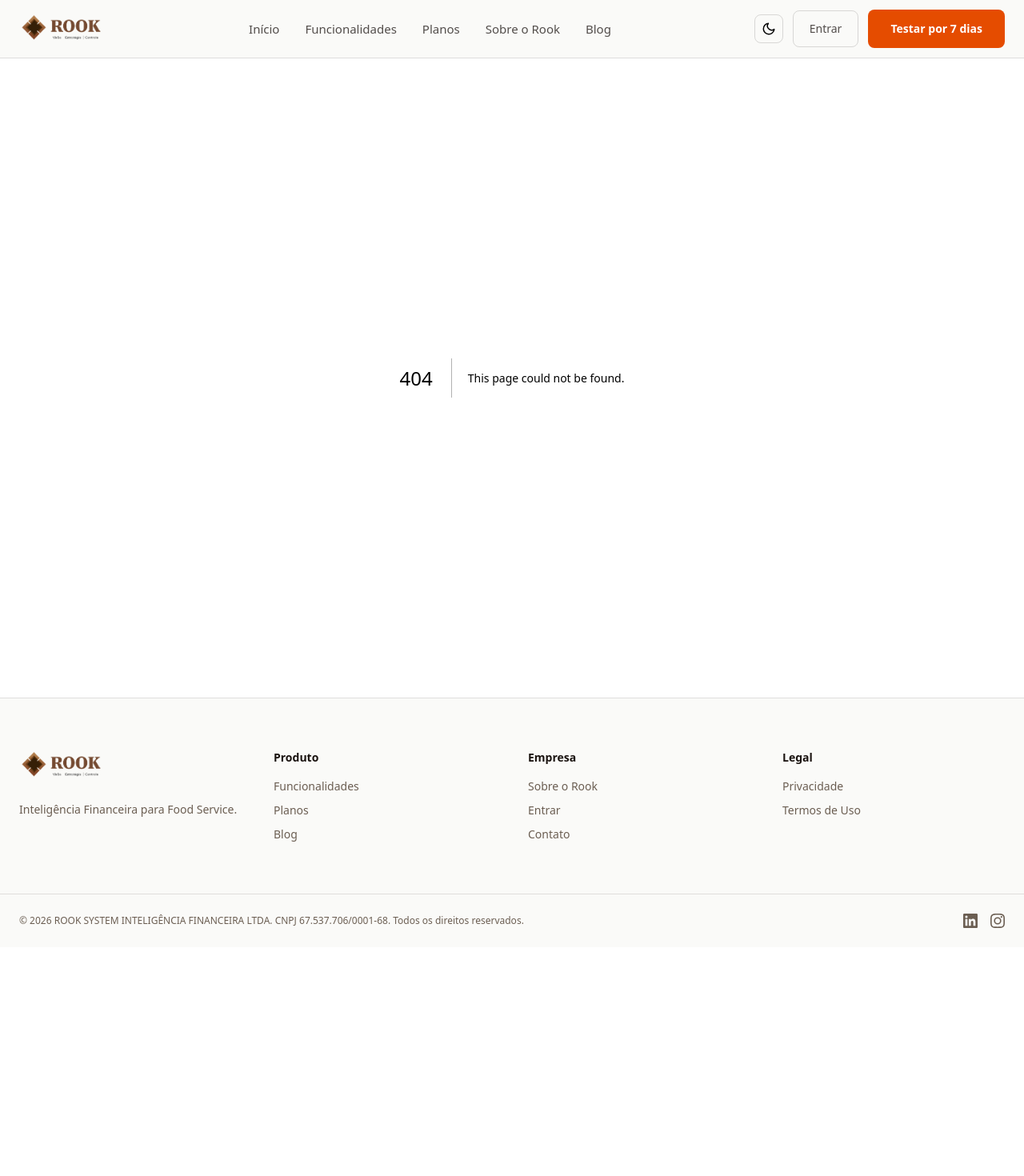
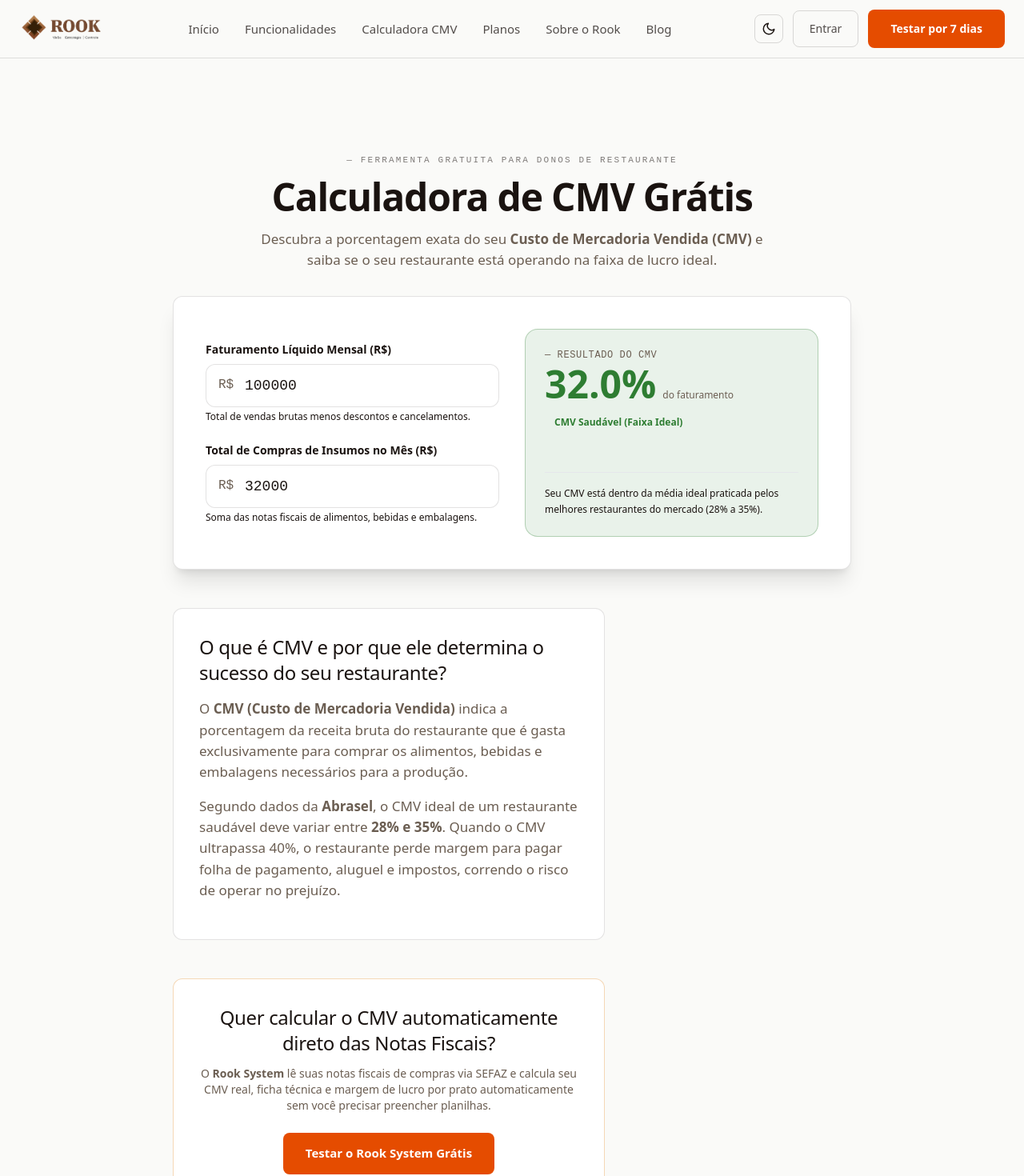
Before and after one commit to rook-system-agentic/rook-landing, a Next.js app: page /calculadora-cmv in a window 1280 px wide. Before the commit this address had no page. Shown: the top 1470 px of the page at 80% size. Before the commit the page ends 1184 px from the top, so only its background shows below. Built offline with nearby package versions, Linux system fonts and the light colour scheme.

Commit message:
feat(seo): otimizacao de SEO para sistema de gestao para restaurante, dominio oficial rook.com.br, JSON-LD e calculadora de CMV gratis (#54)

```diff
--- /dev/null
+++ b/src/app/calculadora-cmv/page.tsx
@@ -0,0 +1,134 @@
+"use client";
+
+import { useState } from "react";
+import Link from "next/link";
+
+export default function CalculadoraCmvPage() {
+  const [faturamento, setFaturamento] = useState<number>(100000);
+  const [compras, setCompras] = useState<number>(32000);
+
+  const cmvPorcentagem = faturamento > 0 ? (compras / faturamento) * 100 : 0;
+
+  const getStatusCMV = (cmv: number) => {
+    if (cmv === 0) return { label: "Informe os valores", color: "text-muted", bg: "bg-card border-border", desc: "Digite o faturamento e compras acima." };
+    if (cmv < 28) return { label: "CMV Baixo / Excelente", color: "text-floresta", bg: "bg-floresta/10 border-floresta/30", desc: "Sua margem bruta está protegida. Mantenha a padronização das fichas técnicas." };
+    if (cmv <= 35) return { label: "CMV Saudável (Faixa Ideal)", color: "text-floresta", bg: "bg-floresta/10 border-floresta/30", desc: "Seu CMV está dentro da média ideal praticada pelos melhores restaurantes do mercado (28% a 35%)." };
+    if (cmv <= 42) return { label: "Atenção — Margem Apertada", color: "text-ocre", bg: "bg-ocre/10 border-ocre/30", desc: "Seu CMV está elevado. É recomendado auditar preços de fornecedores e desperdícios na cozinha." };
+    return { label: "Alerta Crítico — CMV Alto", color: "text-terracota", bg: "bg-terracota/10 border-terracota/30", desc: "Mais de 42% da sua receita está indo direto para insumos. Há risco iminente de prejuízo operacional." };
+  };
+
+  const status = getStatusCMV(cmvPorcentagem);
+
+  return (
+    <div className="section-spacing">
+      <div className="max-w-4xl mx-auto px-6">
+        {/* Breadcrumb / Category */}
+        <div className="text-center mb-8">
+          <p className="section-label mb-3">— Ferramenta Gratuita para Donos de Restaurante</p>
+          <h1 className="heading-hero text-3xl sm:text-5xl font-bold mb-4">
+            Calculadora de CMV Grátis
+          </h1>
+          <p className="text-body max-w-2xl mx-auto">
+            Descubra a porcentagem exata do seu <strong>Custo de Mercadoria Vendida (CMV)</strong> e saiba se o seu restaurante está operando na faixa de lucro ideal.
+          </p>
+        </div>
+
+        {/* Form & Calculator Card */}
+        <div className="card p-6 sm:p-10 mb-12 shadow-xl">
+          <div className="grid md:grid-cols-2 gap-8 items-center">
+            {/* Inputs */}
+            <div className="space-y-6">
+              <div>
+                <label htmlFor="faturamento-input" className="block text-sm font-semibold text-cream mb-2">
+                  Faturamento Líquido Mensal (R$)
+                </label>
+                <div className="relative">
+                  <span className="absolute left-4 top-1/2 -translate-y-1/2 text-muted font-mono">R$</span>
+                  <input
+                    id="faturamento-input"
+                    type="number"
+                    value={faturamento || ""}
+                    onChange={(e) => setFaturamento(Number(e.target.value))}
+                    placeholder="100000"
+                    className="w-full pl-12 pr-4 py-3 bg-body/40 border border-border rounded-xl text-cream font-mono text-lg focus:outline-none focus:border-ocre transition-colors"
+                  />
+                </div>
+                <p className="text-xs text-muted/70 mt-1">Total de vendas brutas menos descontos e cancelamentos.</p>
+              </div>
+
+              <div>
+                <label htmlFor="compras-input" className="block text-sm font-semibold text-cream mb-2">
+                  Total de Compras de Insumos no Mês (R$)
+                </label>
+                <div className="relative">
+                  <span className="absolute left-4 top-1/2 -translate-y-1/2 text-muted font-mono">R$</span>
+                  <input
+                    id="compras-input"
+                    type="number"
+                    value={compras || ""}
+                    onChange={(e) => setCompras(Number(e.target.value))}
+                    placeholder="32000"
+                    className="w-full pl-12 pr-4 py-3 bg-body/40 border border-border rounded-xl text-cream font-mono text-lg focus:outline-none focus:border-ocre transition-colors"
+                  />
+                </div>
+                <p className="text-xs text-muted/70 mt-1">Soma das notas fiscais de alimentos, bebidas e embalagens.</p>
+              </div>
+            </div>
+
+            {/* Resultado */}
+            <div className={`p-6 rounded-2xl border ${status.bg} flex flex-col justify-between min-h-[260px]`}>
+              <div>
+                <p className="text-xs font-mono uppercase tracking-wider text-muted mb-1">— Resultado do CMV</p>
+                <div className="flex items-baseline gap-2">
+                  <span className={`text-5xl font-extrabold ${status.color}`}>
+                    {cmvPorcentagem.toFixed(1)}%
+                  </span>
+                  <span className="text-xs text-muted">do faturamento</span>
+                </div>
+                <div className={`inline-block px-3 py-1 mt-3 rounded-full text-xs font-bold ${status.color} bg-body/60`}>
+                  {status.label}
+                </div>
+              </div>
+
+              <div className="mt-6 border-t border-border/40 pt-4">
+                <p className="text-xs text-cream/90 leading-relaxed">
+                  {status.desc}
+                </p>
+              </div>
+            </div>
+          </div>
+        </div>
+
+        {/* Guia Explicativo & SEO Text */}
+        <div className="space-y-12 text-body">
+          <div className="card p-8">
+            <h2 className="heading-section text-2xl mb-4">
+              O que é CMV e por que ele determina o sucesso do seu restaurante?
+            </h2>
+            <p className="mb-4">
+              O <strong>CMV (Custo de Mercadoria Vendida)</strong> indica a porcentagem da receita bruta do restaurante que é gasta exclusivamente para comprar os alimentos, bebidas e embalagens necessários para a produção.
+            </p>
+            <p className="mb-4">
+              Segundo dados da <strong>Abrasel</strong>, o CMV ideal de um restaurante saudável deve variar entre <strong>28% e 35%</strong>. Quando o CMV ultrapassa 40%, o restaurante perde margem para pagar folha de pagamento, aluguel e impostos, correndo o risco de operar no prejuízo.
+            </p>
+          </div>
+
+          {/* CTA Banner */}
+          <div className="card p-8 bg-gradient-to-br from-card to-body border-ocre/40 text-center">
+            <h3 className="heading-section text-2xl mb-3">
+              Quer calcular o CMV automaticamente direto das Notas Fiscais?
+            </h3>
+            <p className="text-muted max-w-xl mx-auto mb-6 text-sm">
+              O <strong>Rook System</strong> lê suas notas fiscais de compras via SEFAZ e calcula seu CMV real, ficha técnica e margem de lucro por prato automaticamente sem você precisar preencher planilhas.
+            </p>
+            <div className="flex justify-center gap-4">
+              <Link href="/planos/" className="btn-primary">
+                Testar o Rook System Grátis
+              </Link>
+            </div>
+          </div>
+        </div>
+      </div>
+    </div>
+  );
+}
--- a/src/app/layout.tsx
+++ b/src/app/layout.tsx
@@ -4,28 +4,74 @@ import Header from "@/components/Header";
 import Footer from "@/components/Footer";
 import GoogleAnalytics from "@/components/GoogleAnalytics";
 import MicrosoftClarity from "@/components/MicrosoftClarity";
-import { Analytics } from "@vercel/analytics/next";
+import { Analytics } from "@vercel/analytics/react";
 
 export const metadata: Metadata = {
-  metadataBase: new URL("https://rooksystem.com.br"),
-  title: "Rook System — Gestão Financeira para Restaurantes",
+  metadataBase: new URL("https://rook.com.br"),
+  title: "Sistema de Gestão para Restaurante | Rook System",
   description:
-    "Controle CMV, otimize compras e proteja sua margem. Sistema de gestão financeira para food service com diagnóstico, relatório anual e painel multi-unidade.",
-  keywords: ["gestão financeira restaurante", "CMV", "food service", "controle de custos", "margem de lucro restaurante"],
+    "Sistema de gestão para restaurante com controle de CMV, ficha técnica, DRE em tempo real e inteligência financeira para food service.",
+  keywords: [
+    "sistema de gestão para restaurante",
+    "sistema de gestão para restaurantes",
+    "sistema para restaurante",
+    "software para restaurante",
+    "gestão financeira restaurante",
+    "controle de CMV",
+    "food service",
+    "controle de custos",
+    "margem de lucro restaurante"
+  ],
+  alternates: {
+    canonical: "https://rook.com.br",
+  },
   openGraph: {
-    title: "Rook System — Gestão Financeira para Restaurantes",
-    description: "Controle CMV, otimize compras e proteja sua margem.",
-    url: "https://rooksystem.com.br",
+    title: "Sistema de Gestão para Restaurante | Rook System",
+    description: "Controle CMV, otimize compras e proteja a margem do seu restaurante.",
+    url: "https://rook.com.br",
     siteName: "Rook System",
     type: "website",
   },
+};
+
+const jsonLd = {
+  "@context": "https://schema.org",
+  "@graph": [
+    {
+      "@type": "SoftwareApplication",
+      "name": "Rook System",
+      "url": "https://rook.com.br",
+      "applicationCategory": "BusinessApplication",
+      "operatingSystem": "Web, iOS, Android",
+      "offers": {
+        "@type": "Offer",
+        "price": "0",
+        "priceCurrency": "BRL"
+      },
+      "description": "Sistema de gestão para restaurante com controle de CMV, ficha técnica e inteligência financeira."
+    },
+    {
+      "@type": "Organization",
+      "name": "Rook System",
+      "url": "https://rook.com.br",
+      "logo": "https://rook.com.br/brand/rook-logo-horizontal-light.png"
+    }
+  ]
 };
 
 export default function RootLayout({ children }: { children: React.ReactNode }) {
   return (
     <html lang="pt-BR" suppressHydrationWarning>
       <head>
-        <script dangerouslySetInnerHTML={{ __html: `(function(){try{var t=localStorage.getItem('rook-theme');if(t==='dark')document.documentElement.classList.add('dark')}catch(e){}})()` }} />
+        <script
+          dangerouslySetInnerHTML={{
+            __html: `(function(){try{var t=localStorage.getItem('rook-theme');if(t==='dark')document.documentElement.classList.add('dark')}catch(e){}})()`,
+          }}
+        />
+        <script
+          type="application/ld+json"
+          dangerouslySetInnerHTML={{ __html: JSON.stringify(jsonLd) }}
+        />
       </head>
       <body>
         <GoogleAnalytics />
--- a/src/app/page.tsx
+++ b/src/app/page.tsx
@@ -7,15 +7,15 @@ function Hero() {
       <div className="max-w-7xl mx-auto px-6 grid lg:grid-cols-2 gap-16 items-center">
         {/* Left */}
         <div>
-          <p className="section-label mb-6">— Inteligência financeira para donos de restaurante</p>
+          <p className="section-label mb-6">— O Sistema de Gestão para Restaurante Focado em Lucro Real</p>
           <h1 className="heading-hero mb-8">
-            Faturar não é <em>lucrar.</em>
+            Sistema de Gestão para Restaurante onde <em>Faturar é Lucrar.</em>
           </h1>
           <p className="text-body mb-8">
             Num setor que movimenta <strong className="text-cream">R$ 495 bilhões por ano</strong>, a maioria
             dos restaurantes mal passa de 10% de lucro — e seis em cada dez não chegam aos cinco anos.
             O que separa quem fatura de quem lucra são números que quase ninguém acompanha.{" "}
-            <strong className="text-cream">O Rook coloca todos eles na sua frente.</strong>
+            <strong className="text-cream">O Rook é o sistema de gestão para restaurante que coloca todos eles na sua frente.</strong>
           </p>
           <p className="text-xs text-muted/70 mb-6 font-mono">
             Setor: Abrasel, 2025 · Mortalidade: IBGE, empresas brasileiras, 2022
--- a/src/app/robots.ts
+++ b/src/app/robots.ts
@@ -9,6 +9,6 @@ export default function robots(): MetadataRoute.Robots {
       { userAgent: "PerplexityBot", allow: "/" },
       { userAgent: "Google-Extended", allow: "/" },
     ],
-    sitemap: "https://rooksystem.com.br/sitemap.xml",
+    sitemap: "https://rook.com.br/sitemap.xml",
   };
 }
--- a/src/app/sitemap.ts
+++ b/src/app/sitemap.ts
@@ -2,13 +2,14 @@ import type { MetadataRoute } from "next";
 import { getAllPublishedPosts, postUrl } from "@/lib/blog";
 
 export default async function sitemap(): Promise<MetadataRoute.Sitemap> {
-  const base = "https://rooksystem.com.br";
+  const base = "https://rook.com.br";
   const now = new Date().toISOString();
   const posts = await getAllPublishedPosts();
 
   const staticRoutes: MetadataRoute.Sitemap = [
     { url: `${base}/`, lastModified: now, changeFrequency: "weekly", priority: 1.0 },
     { url: `${base}/funcionalidades/`, lastModified: now, changeFrequency: "monthly", priority: 0.9 },
+    { url: `${base}/calculadora-cmv/`, lastModified: now, changeFrequency: "weekly", priority: 0.9 },
     { url: `${base}/planos/`, lastModified: now, changeFrequency: "monthly", priority: 0.9 },
     { url: `${base}/sobre/`, lastModified: now, changeFrequency: "monthly", priority: 0.7 },
     { url: `${base}/blog/`, lastModified: now, changeFrequency: "weekly", priority: 0.8 },
--- a/src/components/Footer.tsx
+++ b/src/components/Footer.tsx
@@ -22,6 +22,7 @@ export default function Footer() {
           <h4 className="font-semibold text-cream text-sm mb-4">Produto</h4>
           <ul className="space-y-2.5 text-sm text-muted">
             <li><Link href="/funcionalidades/" className="hover:text-cream transition-colors">Funcionalidades</Link></li>
+            <li><Link href="/calculadora-cmv/" className="hover:text-cream transition-colors">Calculadora CMV Grátis</Link></li>
             <li><Link href="/planos/" className="hover:text-cream transition-colors">Planos</Link></li>
             <li><Link href="/blog/" className="hover:text-cream transition-colors">Blog</Link></li>
           </ul>
@@ -33,7 +34,7 @@ export default function Footer() {
           <ul className="space-y-2.5 text-sm text-muted">
             <li><Link href="/sobre/" className="hover:text-cream transition-colors">Sobre o Rook</Link></li>
             <li><a href="https://app.rook.com.br/login" className="hover:text-cream transition-colors">Entrar</a></li>
-            <li><a href="mailto:contato@rooksystem.com.br" className="hover:text-cream transition-colors">Contato</a></li>
+            <li><a href="mailto:contato@rook.com.br" className="hover:text-cream transition-colors">Contato</a></li>
           </ul>
         </div>
 
--- a/src/components/Header.tsx
+++ b/src/components/Header.tsx
@@ -6,6 +6,7 @@ import Image from "next/image";
 const navLinks = [
   { href: "/", label: "Início" },
   { href: "/funcionalidades/", label: "Funcionalidades" },
+  { href: "/calculadora-cmv/", label: "Calculadora CMV" },
   { href: "/planos/", label: "Planos" },
   { href: "/sobre/", label: "Sobre o Rook" },
   { href: "/blog/", label: "Blog" },
```
Also changed, not shown: src/data/billing-catalog-v2.snapshot.json (+10 -4 lines).
